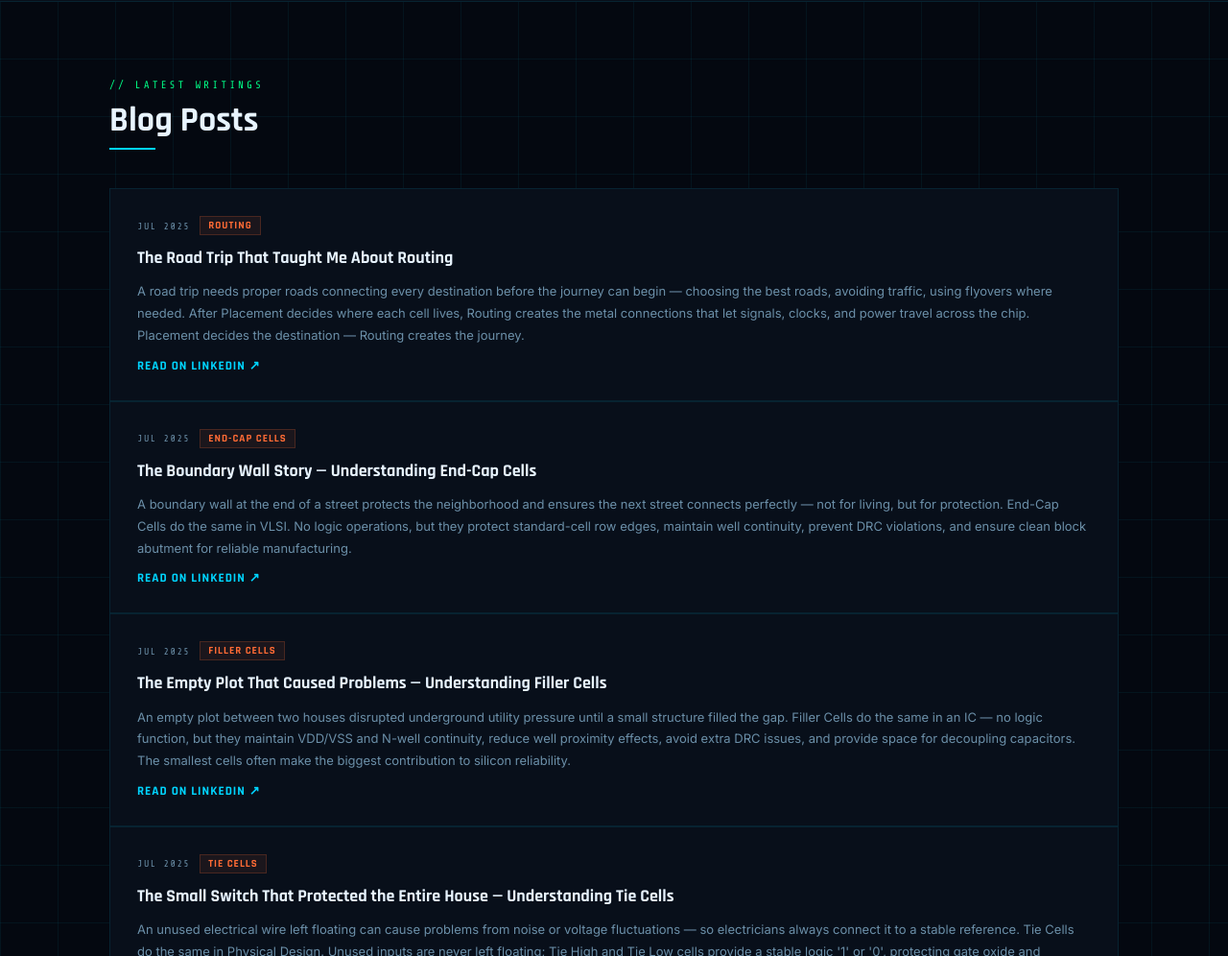
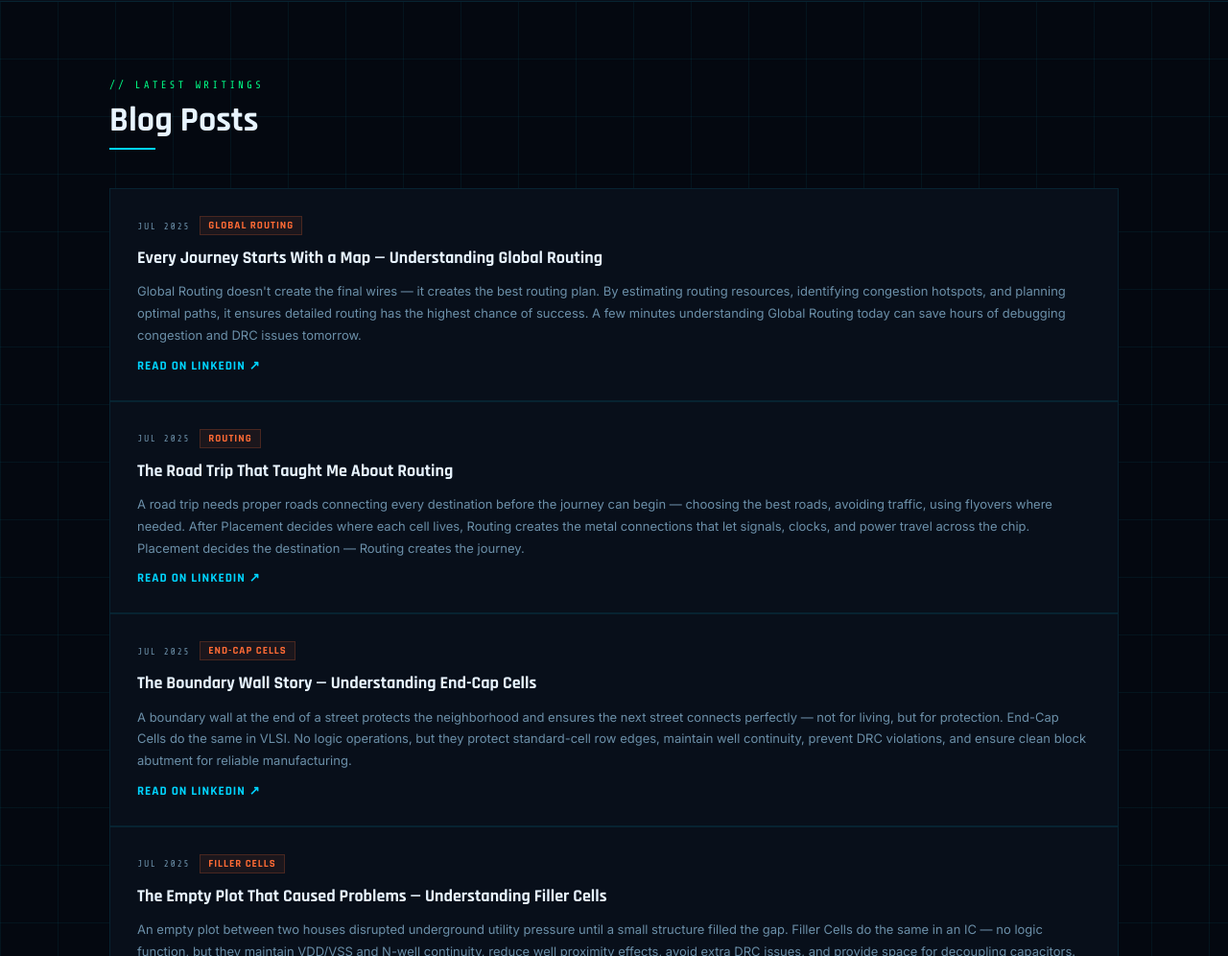
Before and after one commit to assertion36/kamma_suryateja, a website: page index.html in a window 1280 px wide. Shown: the part 899-1895 px from the top of the page at 96% size. Drawn offline with nearby package versions, Linux system fonts and the light colour scheme.

Commit message:
Update index.html

```diff
--- a/index.html
+++ b/index.html
@@ -599,6 +599,15 @@
     <div class="section-tag">// Latest Writings</div>
     <h2 class="section-title">Blog Posts</h2>
   </div>
+	<article class="blog-card">
+  <div class="blog-meta">
+    <span class="blog-date">JUL 2025</span>
+    <span class="blog-tag">Global Routing</span>
+  </div>
+  <h3 class="blog-title">Every Journey Starts With a Map — Understanding Global Routing</h3>
+  <p class="blog-excerpt">Global Routing doesn't create the final wires — it creates the best routing plan. By estimating routing resources, identifying congestion hotspots, and planning optimal paths, it ensures detailed routing has the highest chance of success. A few minutes understanding Global Routing today can save hours of debugging congestion and DRC issues tomorrow.</p>
+  <a href="https://www.linkedin.com/posts/kamma-suryateja_vlsi-physicaldesign-globalrouting-activity-7487356101391454208-HWpU" target="_blank" class="blog-read-more">Read on LinkedIn ↗</a>
+</article>
 	<article class="blog-card">
   <div class="blog-meta">
     <span class="blog-date">JUL 2025</span>
```
